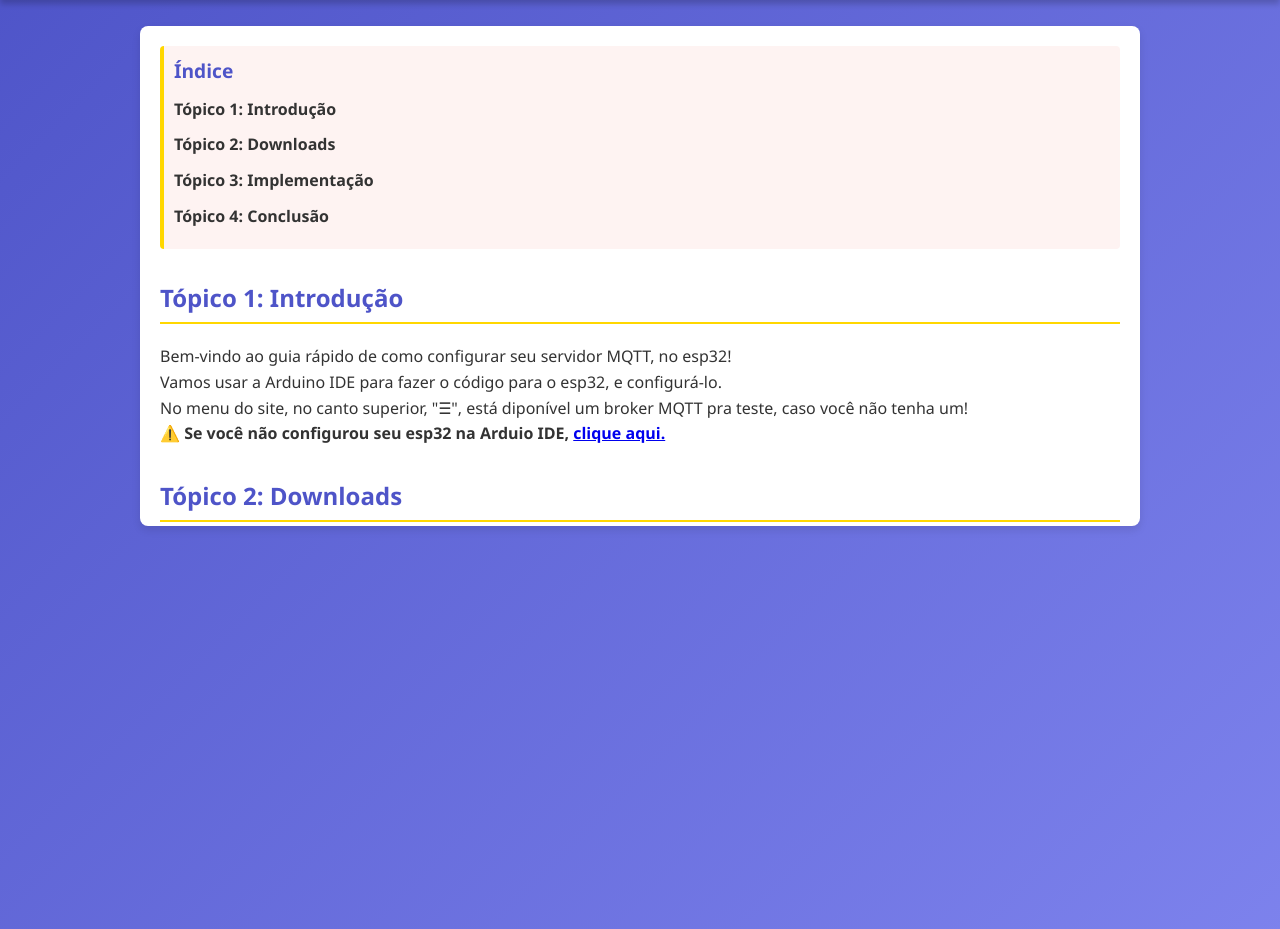
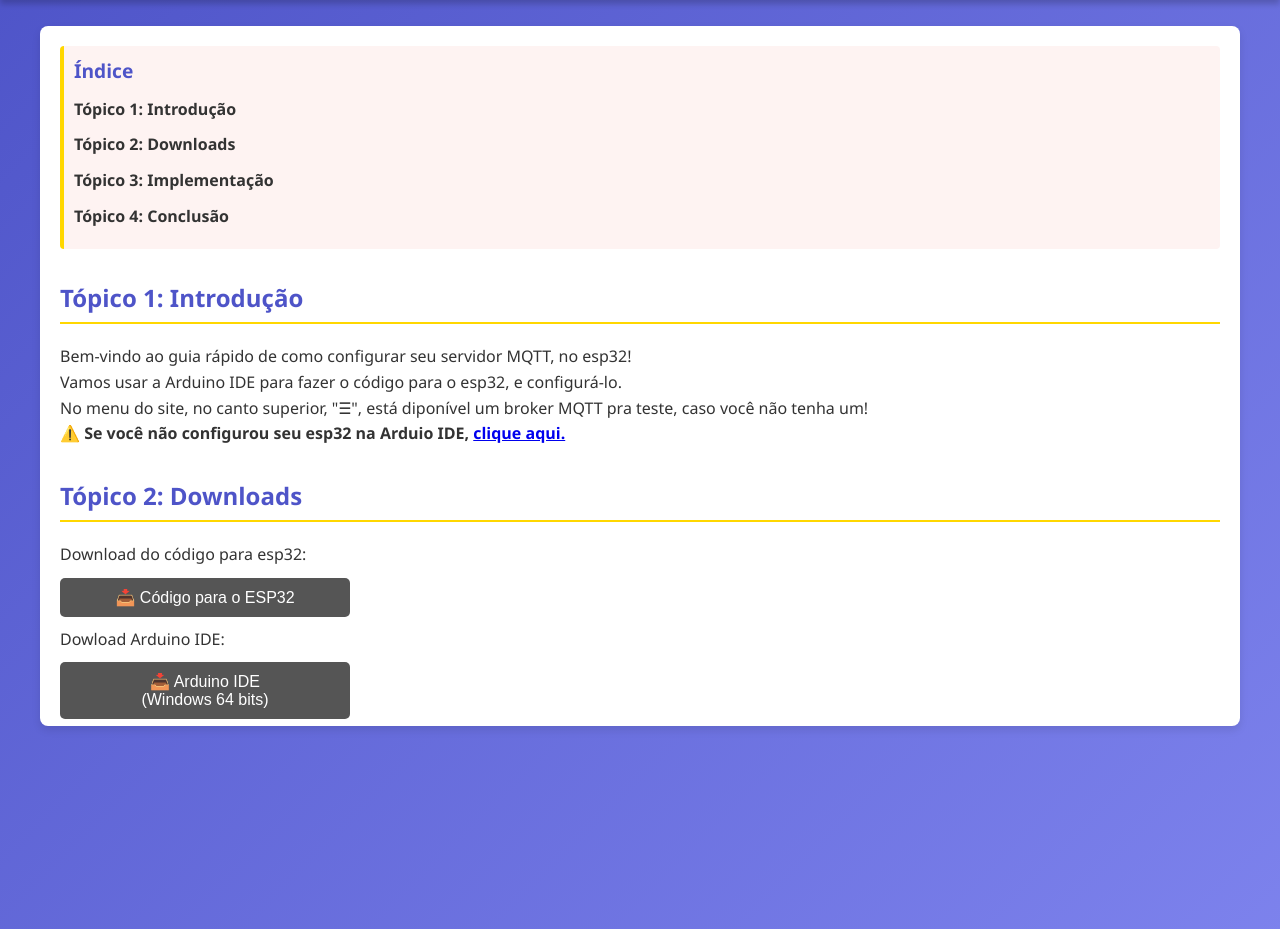
Before and after one commit to ArleyLevy/esp32, a Flask app: page /tutorial in a window 1280 px wide. Shown: the part 54-983 px from the top of the page. Run offline with Flask 3, Linux system fonts and the light colour scheme; some libraries are stand-ins or nearby versions.

Commit message:
ATUALIZAÇÃO NO TUTORIAL

```diff
--- a/templates/tutorial.html
+++ b/templates/tutorial.html
@@ -84,9 +84,9 @@
         }
 
         .container {
-            width: 90%;
-            max-width: 1000px;
-            max-height: 500px;
+            width: 100%;
+            max-width: 1300px;
+            max-height: 700px;
             background: #fff;
             border-radius: 8px;
             box-shadow: 0 4px 8px rgba(0, 0, 0, 0.1);
@@ -94,7 +94,7 @@
         }
 
         .scrollable-content {
-            height: 500px; /* Altura da área visível */
+            height: 800px; /* Altura da área visível */
             overflow-y: auto;
             padding: 20px;
         }
```
